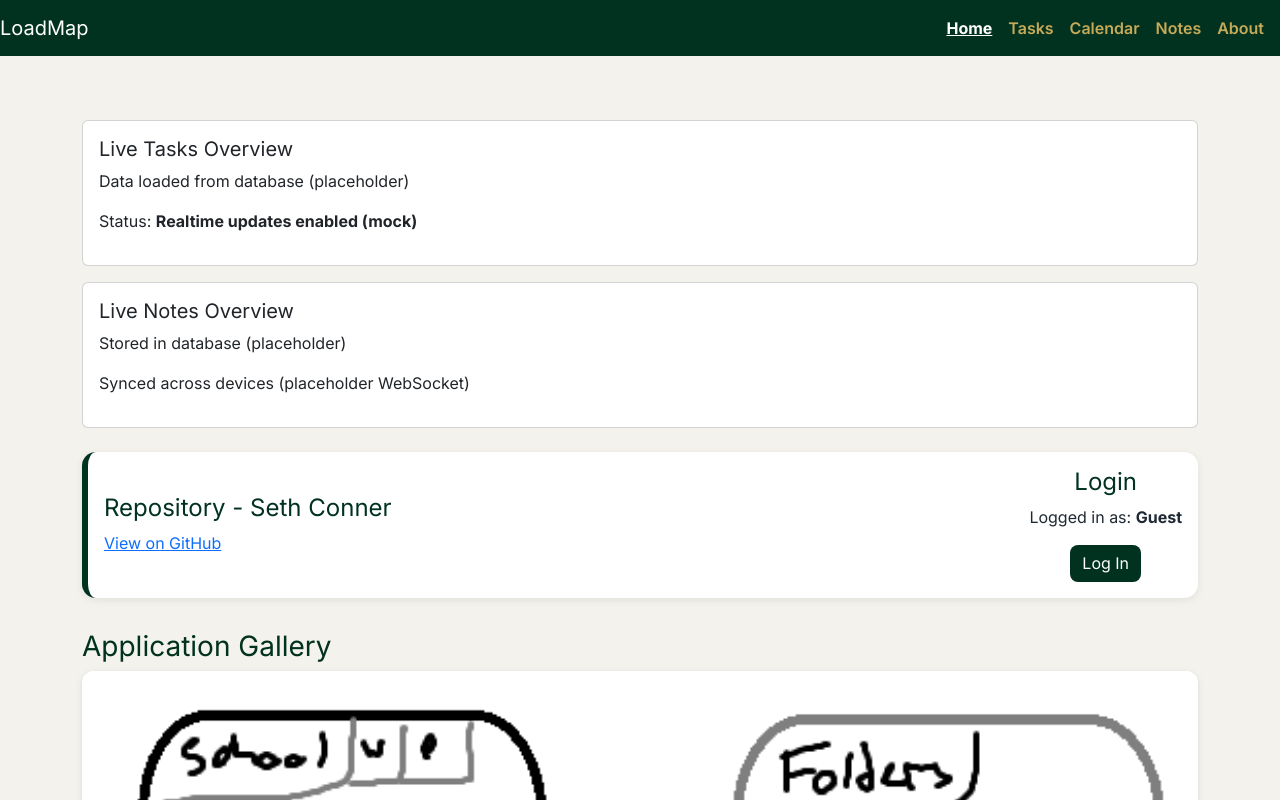
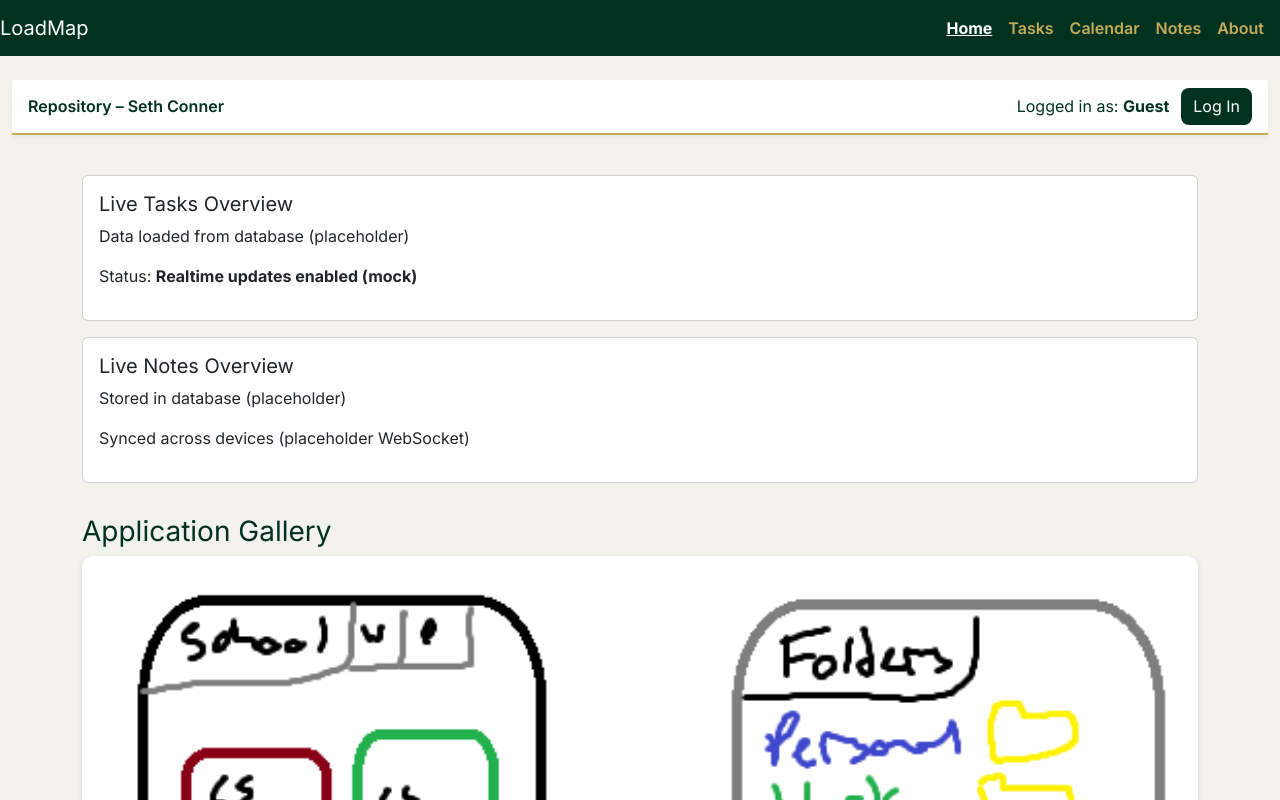
Before and after one commit to SethCSanti/startup, a React (Vite) app: page / in a window 1280 px wide. Shown: the top 800 px of the page. Built offline with nearby package versions, Linux system fonts and the light colour scheme.

Commit message:
Moved the login and github link into a utility bar at the top of the home page

```diff
--- a/src/app.css
+++ b/src/app.css
@@ -511,3 +511,34 @@ body {
   font-size: 0.9rem;
   color: var(--text-muted);
 }
+
+
+/* ---------- UTILITY BAR ---------- */
+.utility-bar {
+  width: 100%;
+  background: var(--surface);
+  border-bottom: 2px solid var(--accent);
+  padding: 0.5rem 1rem;
+
+  display: flex;
+  justify-content: space-between;
+  align-items: center;
+
+  box-shadow: 0 2px 6px rgba(0,0,0,0.05);
+}
+
+.utility-left a {
+  text-decoration: none;
+  font-weight: 600;
+  color: var(--primary);
+}
+
+.utility-left a:hover {
+  text-decoration: underline;
+}
+
+.utility-right {
+  display: flex;
+  align-items: center;
+  gap: 0.75rem;
+}
--- a/src/home/home.jsx
+++ b/src/home/home.jsx
@@ -19,7 +19,37 @@ export function Home() {
   };
 
   return (
+    <>
+      {/* ---------- Utility Bar ---------- */}
+      <section className="utility-bar">
+        <div className="utility-left">
+          <a
+            href="https://github.com/SethCSanti/startup.git"
+            target="_blank"
+            rel="noreferrer"
+          >
+            Repository – Seth Conner
+          </a>
+        </div>
+
+        <div className="utility-right">
+          <span>
+            Logged in as: <strong>{user}</strong>
+          </span>
+
+          <button
+            type="button"
+            className={`button ${user !== "Guest" ? "logout" : ""}`}
+            onClick={handleLogin}
+          >
+            {user === "Guest" ? "Log In" : "Log Out"}
+          </button>
+        </div>
+      </section>
+
+      {/* ---------- Main Content ---------- */}
       <main className="container my-4">
+
         <div className="card mb-3">
           <div className="card-body">
             <h5>Live Tasks Overview</h5>
@@ -38,42 +68,13 @@ export function Home() {
           </div>
         </div>
 
-          {/* Top banner */}
-          <section className="top-banner mb-4">
-            <div className="banner-item">
-              <h4>Repository - Seth Conner</h4>
-              <a
-                href="https://github.com/SethCSanti/startup.git"
-                target="_blank"
-                rel="noreferrer"
-              >
-                View on GitHub
-              </a>
-            </div>
-
-            <div className="banner-item banner-login">
-              <h4>Login</h4>
-              <p>
-                Logged in as: <strong>{user}</strong>
-              </p>
-
-              <button
-                type="button"
-                className="button"
-                onClick={handleLogin}
-              >
-                {user === "Guest" ? "Log In" : "Log Out"}
-              </button>
-            </div>
-          </section>
-
-          {/* Image gallery */}
+        {/* ---------- Image Gallery ---------- */}
         <section className="image-gallery">
           <h3>Application Gallery</h3>
 
           <div className="gallery-grid">
             <div className="gallery-item">
-                <img src="/public/app_sketch.png" alt="App sketch" />
+              <img src="/app_sketch.png" alt="App sketch" />
             </div>
 
             <div className="gallery-item">
@@ -91,5 +92,6 @@ export function Home() {
         </section>
 
       </main>
+    </>
   );
 }
```
Lines whose indentation alone changed are shown as unchanged.
